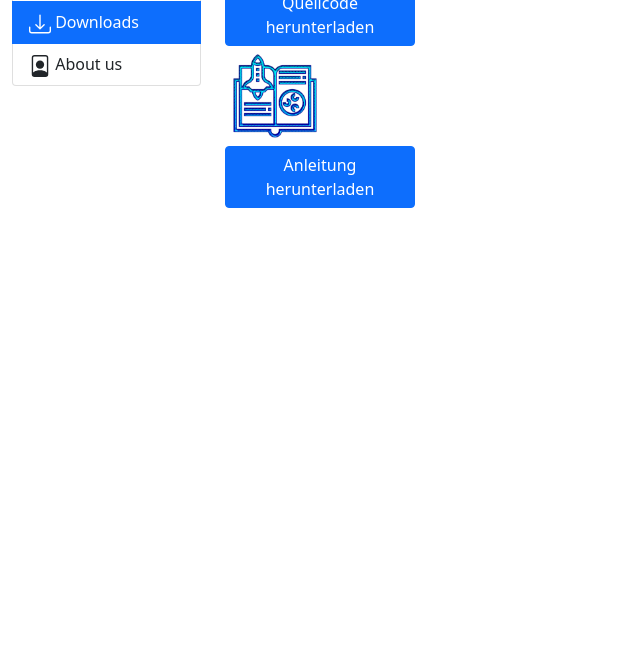
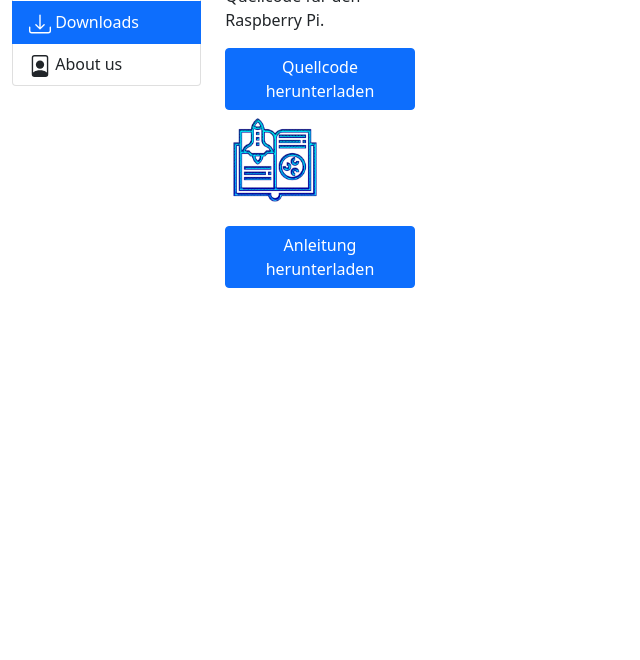
Before and after one commit to KayDriesener/Schulprojekt, a website: page Homepage/downloads.html in a window 1280 px wide. Shown: the part 140-800 px from the top of the page, without its empty margins (0-640 px from the left). Drawn offline with Linux system fonts and the light colour scheme.

Commit message:
KD
--Speichern vergessen--

```diff
--- a/Homepage/downloads.html
+++ b/Homepage/downloads.html
@@ -32,11 +32,11 @@
                 </div>
             </div>
             <div class="col-sm-2 mt-4">
-                <img src="assets/Pictures/python.png" width="100" height="100" alt="Quellcode">
+                <img src="assets/Pictures/python.png" width="100" height="100" alt="Quellcode"> <p>Quellcode für den Raspberry Pi.</p>
                 <a href="deine_datei.pdf" download class="btn btn-primary">
                     <i class="bi bi-download"></i> Quellcode herunterladen
                 </a>
-                <img src="assets/Pictures/anleitung.png" width="100" height="100" alt="Anleitung">
+                <img src="assets/Pictures/anleitung.png" width="100" height="100" alt="Anleitung"> <p></p>
                 <a href="deine_datei.pdf" download class="btn btn-primary">
                     <i class="bi bi-download"></i> Anleitung herunterladen
                 </a>
```
